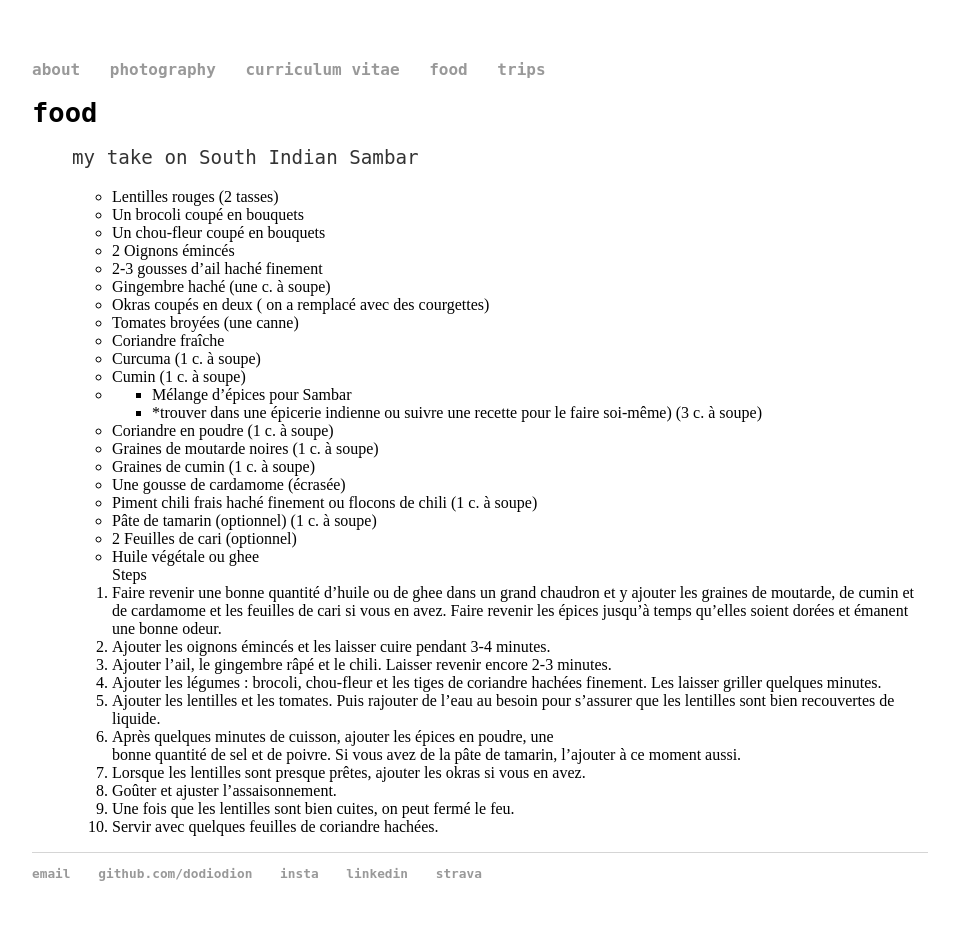
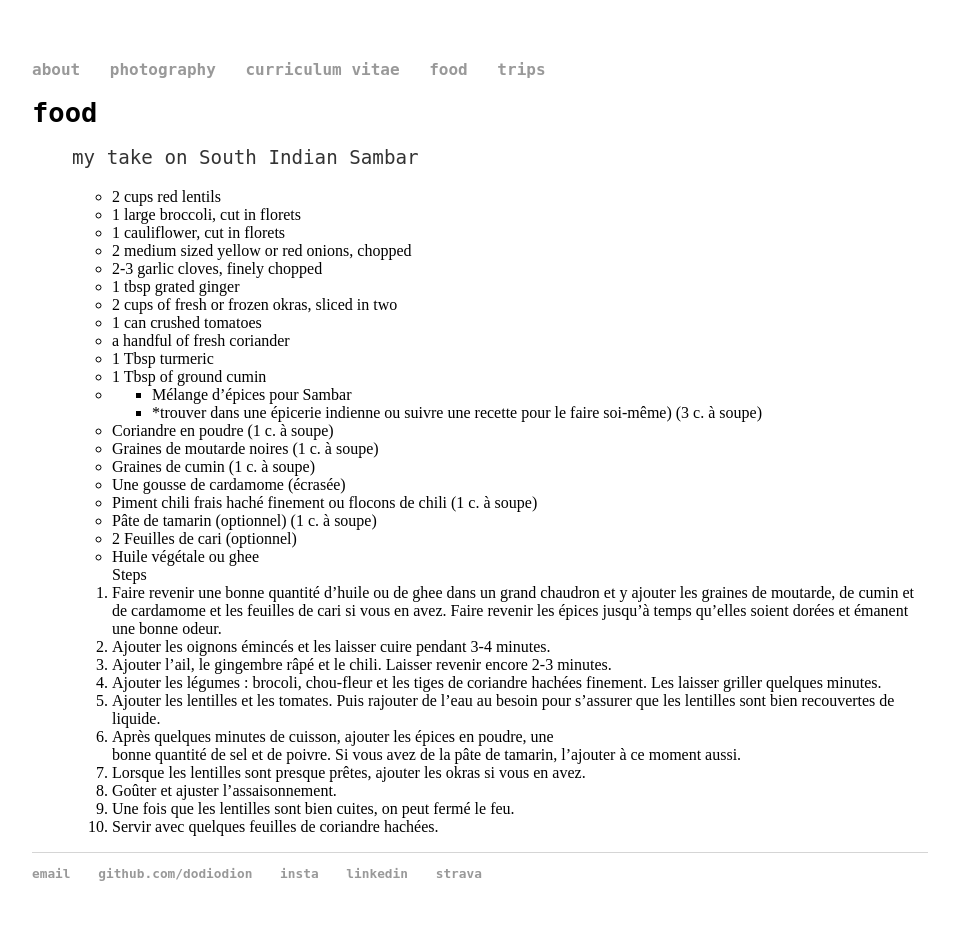
Before and after one commit to dodiodion/dodiodion.github.io, a Jekyll site: the page built from food.html, in a window 1280 px wide. Shown: the whole page, without its empty margins (160-1119 px from the left). Built offline with Jekyll 4.4.1, drawn with Linux system fonts in a browser that asks for light colours.

Commit message:
translate ingredients in english

```diff
--- a/food.html
+++ b/food.html
@@ -6,17 +6,17 @@ title: food
 <ul class="food">
 	<p> my take on South Indian Sambar </p>
 	<ul>
-		<li> Lentilles rouges (2 tasses)</li>
-		<li> Un brocoli coupé en bouquets</li>
-		<li> Un chou-fleur coupé en bouquets</li>
-		<li> 2 Oignons émincés</li>
-		<li> 2-3 gousses d’ail haché finement</li>
-		<li> Gingembre haché (une c. à soupe)</li>
-		<li> Okras coupés en deux ( on a remplacé avec des courgettes)</li>
-		<li> Tomates broyées (une canne)</li>
-		<li> Coriandre fraîche</li>
-		<li> Curcuma (1 c. à soupe)</li>
-		<li> Cumin (1 c. à soupe)</li>
+		<li> 2 cups red lentils</li>
+		<li> 1 large broccoli, cut in florets</li>
+		<li> 1 cauliflower, cut in florets</li>
+		<li> 2 medium sized yellow or red onions, chopped</li>
+		<li> 2-3 garlic cloves, finely chopped</li>
+		<li> 1 tbsp grated ginger</li>
+		<li> 2 cups of fresh or frozen okras, sliced in two</li>
+		<li> 1 can crushed tomatoes</li>
+		<li> a handful of fresh coriander</li>
+		<li> 1 Tbsp turmeric </li>
+		<li> 1 Tbsp of ground cumin </li>
 		<li>
 			<ul>
 				<li>Mélange d’épices pour Sambar </li>
```
